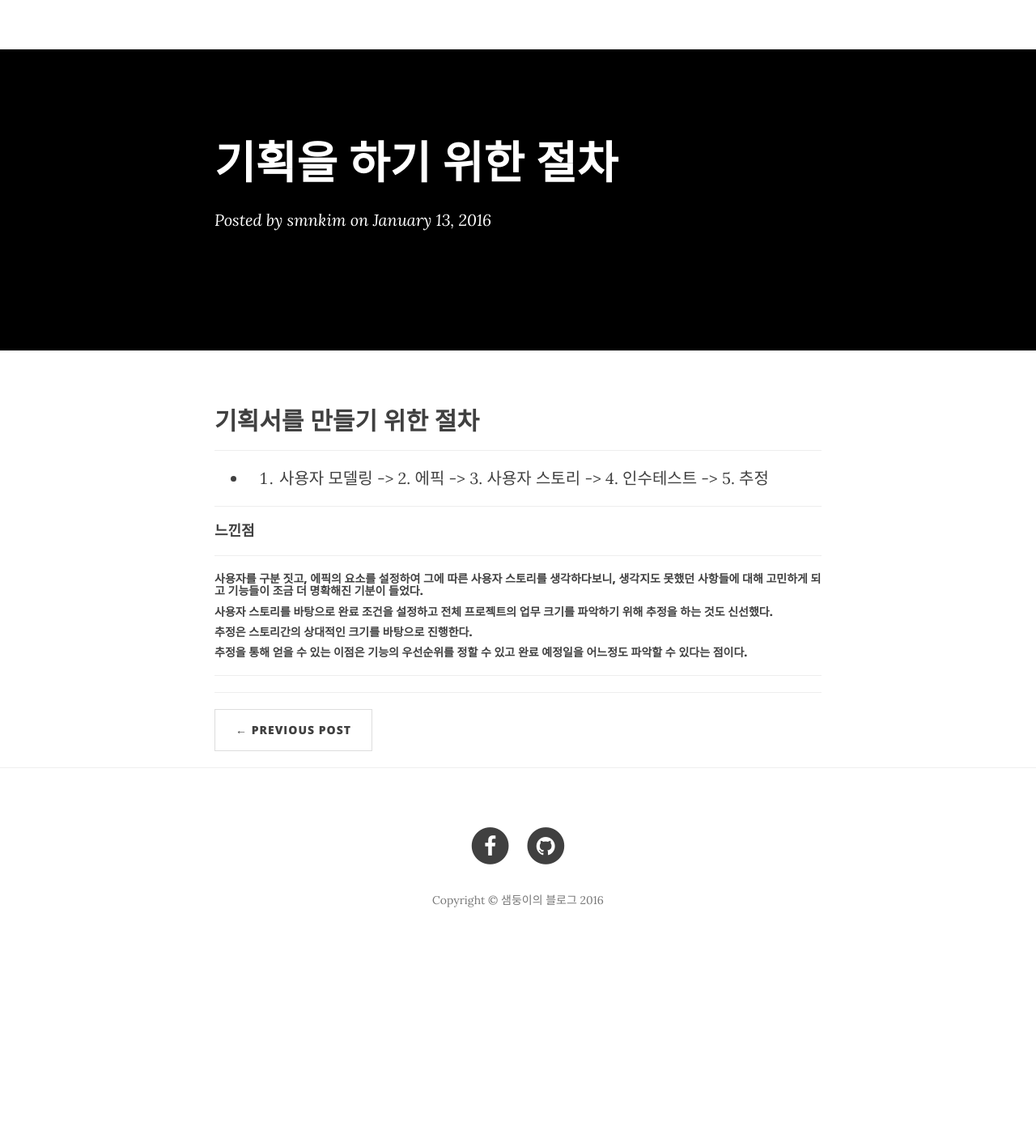
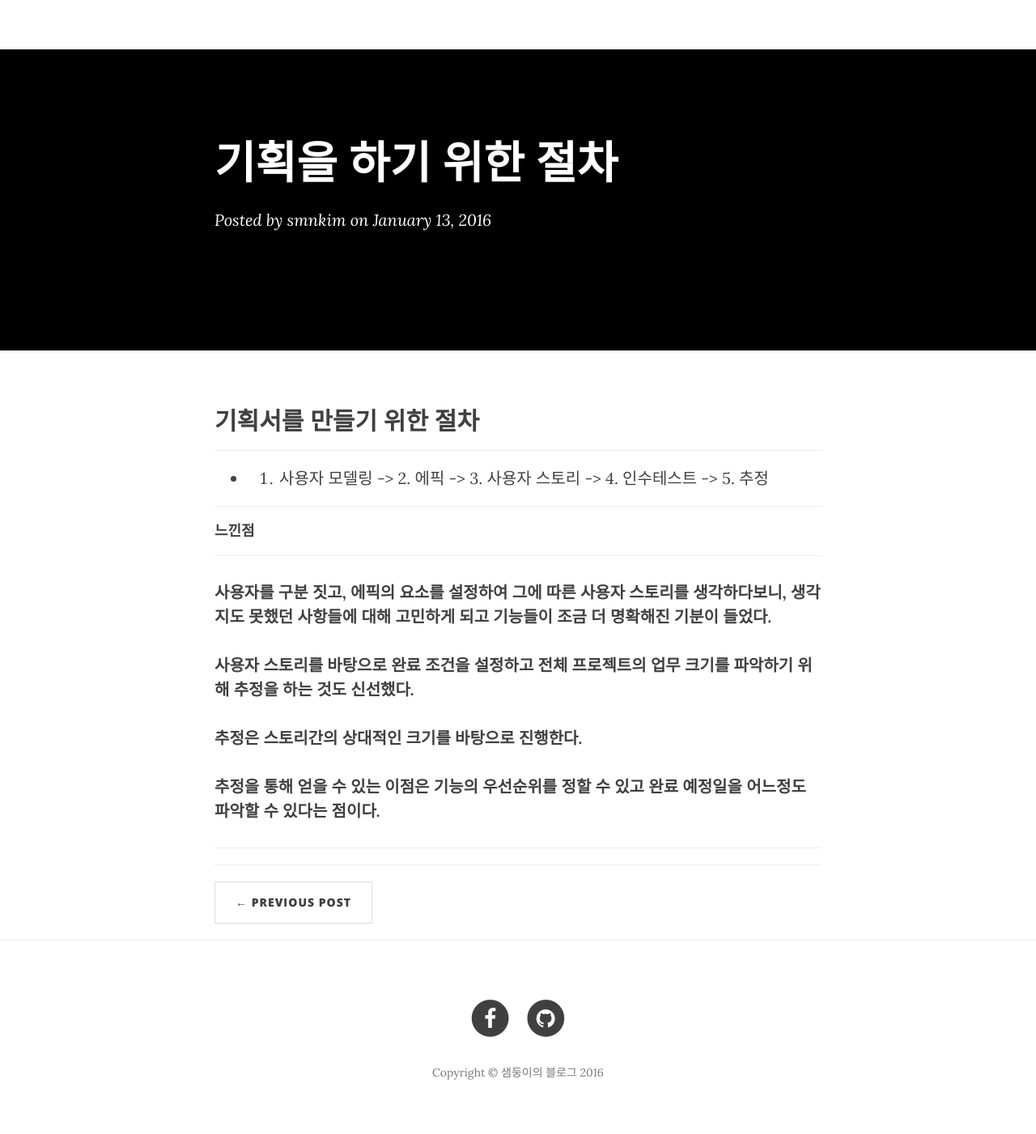
Before and after one commit to smnkim/smnkim.github.io, a Jekyll site: the page built from _posts/2016-01-13-smn-article.1.markdown, in a window 1280 px wide. Shown: the whole page at 81% size. Built offline with Jekyll 4.4.1, drawn with Linux system fonts in a browser that asks for light colours; nearby versions of some CDN libraries; before the commit the page ends 1188 px from its top, so only the background shows below that.

Commit message:
img commit

```diff
--- a/_posts/2016-01-13-smn-article.1.markdown
+++ b/_posts/2016-01-13-smn-article.1.markdown
@@ -22,12 +22,12 @@
 
 ----
 
-##### 사용자를 구분 짓고, 에픽의 요소를 설정하여 그에 따른 사용자 스토리를 생각하다보니, 생각지도 못했던 사항들에 대해 고민하게 되고 기능들이 조금 더 명확해진 기분이 들었다.
+__사용자를 구분 짓고, 에픽의 요소를 설정하여 그에 따른 사용자 스토리를 생각하다보니, 생각지도 못했던 사항들에 대해 고민하게 되고 기능들이 조금 더 명확해진 기분이 들었다.__
 
-##### 사용자 스토리를 바탕으로 완료 조건을 설정하고 전체 프로젝트의 업무 크기를 파악하기 위해 추정을 하는 것도 신선했다.
+__사용자 스토리를 바탕으로 완료 조건을 설정하고 전체 프로젝트의 업무 크기를 파악하기 위해 추정을 하는 것도 신선했다.__
 
-##### 추정은 스토리간의 상대적인 크기를 바탕으로 진행한다.
+__추정은 스토리간의 상대적인 크기를 바탕으로 진행한다.__
 
-##### 추정을 통해 얻을 수 있는 이점은 기능의 우선순위를 정할 수 있고 완료 예정일을 어느정도 파악할 수 있다는 점이다.
+__추정을 통해 얻을 수 있는 이점은 기능의 우선순위를 정할 수 있고 완료 예정일을 어느정도 파악할 수 있다는 점이다.__
 
 ----
```
